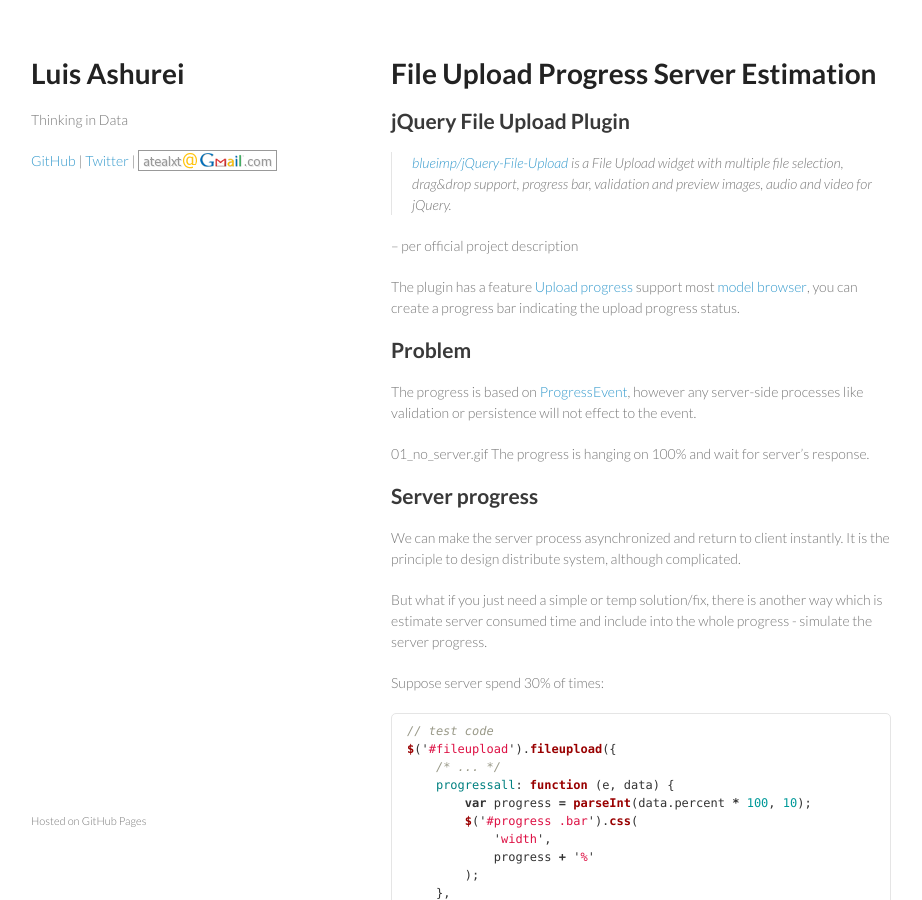
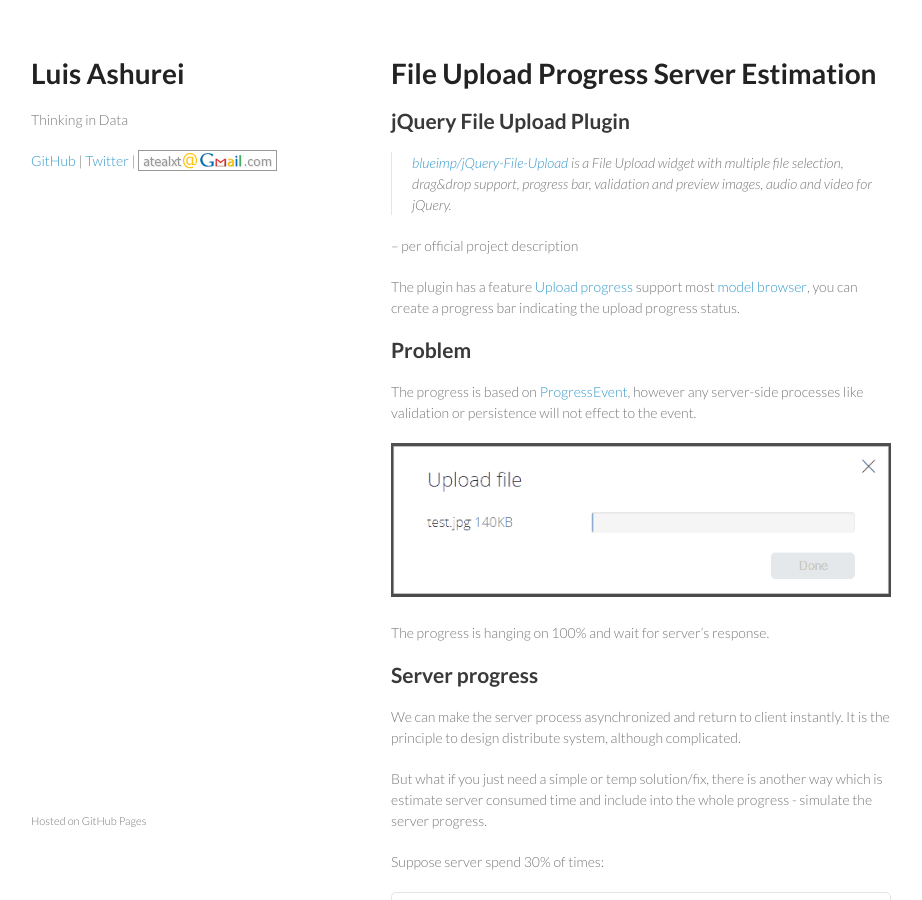
Before and after one commit to atealxt/atealxt.github.io, a Jekyll site: the page built from _posts/2015-11-03-file-upload-progress-server-estimation.md, in a window 1280 px wide and 900 px high. Shown: the whole window, without its empty margins (179-1101 px from the left). Built offline with Jekyll 4.4.1, drawn with Linux system fonts in a browser that asks for light colours; comment, search, counter and statistics services are not loaded; some of the changed text lies outside the part shown.

Commit message:
Update 2015-11-03-file-upload-progress-server-estimation.md

```diff
--- a/_posts/2015-11-03-file-upload-progress-server-estimation.md
+++ b/_posts/2015-11-03-file-upload-progress-server-estimation.md
@@ -20,7 +20,8 @@
 ## Problem
 The progress is based on [ProgressEvent](https://developer.mozilla.org/en-US/docs/Web/API/ProgressEvent), however any server-side processes like validation or persistence will not effect to the event.
 
-01_no_server.gif
+![No server-side progress](http://atealxt.github.io/images/20151103/01_no_server.gif "No server-side progress")
+
 The progress is hanging on 100% and wait for server's response.
 
 ## Server progress
```
Also changed, not shown: other parts of _posts/2015-11-03-file-upload-progress-server-estimation.md (+10 -0 lines).
